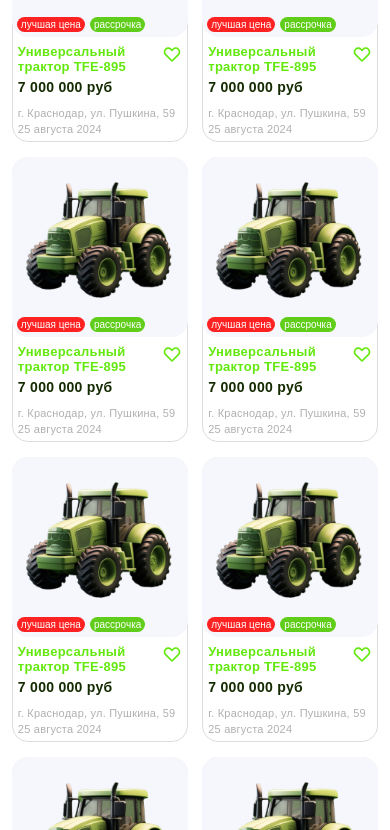
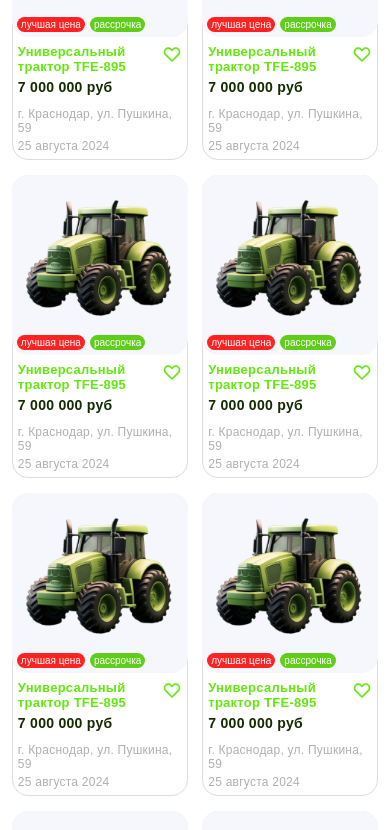
Before and after one commit to ElizavetaZhigunova/vnk, a React (Create React App) app: page / in a window 390 px wide. Shown: the part 874-1704 px from the top of the page. Built offline with nearby package versions, Linux system fonts and the light colour scheme.

Commit message:
css product

```diff
--- a/src/css/MainPage/Product.css
+++ b/src/css/MainPage/Product.css
@@ -110,7 +110,7 @@
 .Product .position,
 .Product .date {
     font-weight: 500;
-    font-size: 12px;
+    font-size: 14px;
     letter-spacing: 0.02em;
     color: #B0B0B0;
 }
@@ -162,7 +162,7 @@
 
     .Product .position,
     .Product .date {
-        font-size: 8px;  /* Adjust size as needed */
+        font-size: 10px;  /* Adjust size as needed */
     }
 
     .products .MainBlockAdvertisement {
@@ -181,7 +181,7 @@
 
     .Product .position,
     .Product .date {
-        font-size: 11px;  /* Adjust size as needed */
+        font-size: 12px;  /* Adjust size as needed */
     }
 }
 @media (max-width: 350px) {
@@ -196,7 +196,7 @@
 
     .Product .position,
     .Product .date {
-        font-size: 8px;  /* Adjust size as needed */
+        font-size: 10px;  /* Adjust size as needed */
     }
 
     .products .MainBlockAdvertisement {
```
